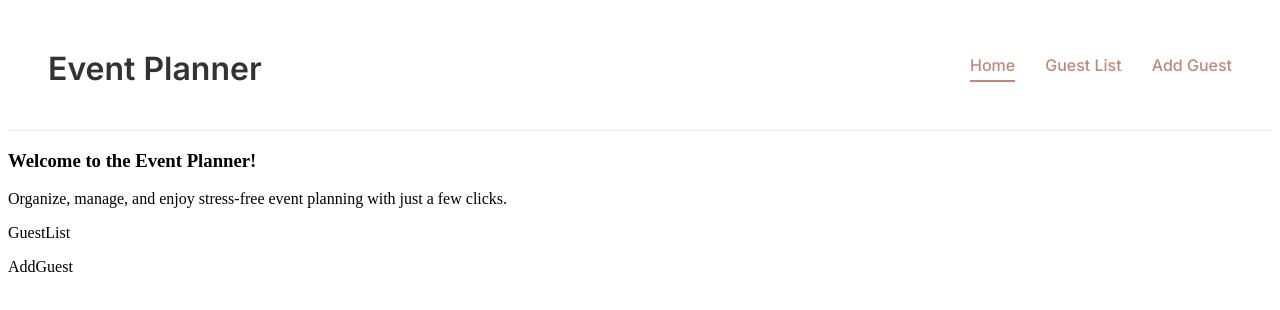
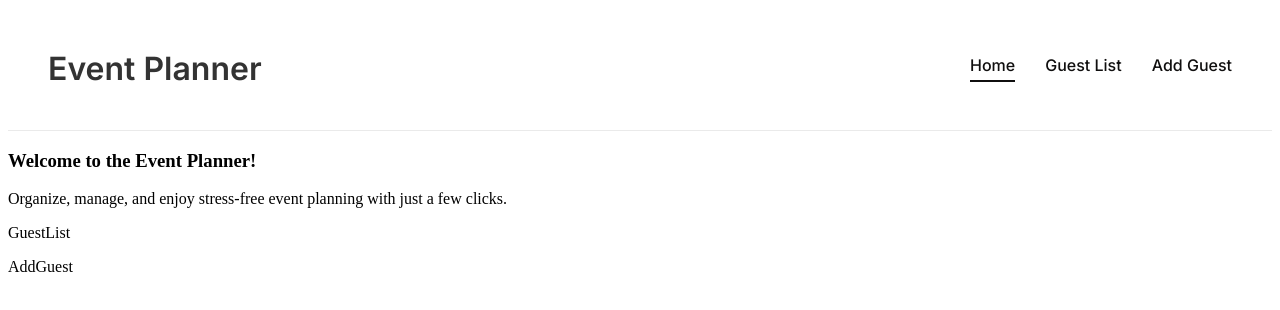
Before and after one commit to ramon-rcp/Event-Planner, a Next.js app in the folder nextjs-blog/: page / in a window 1280 px wide. In both pictures the pointer is over the link "Home". Shown: the top 310 px of the page. Built offline with nearby package versions, Linux system fonts and the light colour scheme.

Commit message:
changed navigation font + hover colors
intellij test

```diff
--- a/nextjs-blog/styles/Home.module.css
+++ b/nextjs-blog/styles/Home.module.css
@@ -3,7 +3,7 @@
 
 /* Header Styles */
 .mainHeader {
-  background: #fff;
+  background: #ffffff;
   border-bottom: 1px solid #eaeaea;
   padding: 20px 40px;
 }
@@ -32,7 +32,7 @@
   font-family: "Inter", sans-serif; /* Consistent sans-serif font for navigation */
   font-size: 1rem;
   font-weight: 500;
-  color: #c08879;
+  color: #100f0f;
   text-decoration: none;
   padding-bottom: 5px;
   border-bottom: 2px solid transparent;
@@ -40,8 +40,8 @@
 }
 
 .nav a:hover {
-  color: #c08879;
-  border-bottom: 2px solid #c08879;
+  color: #100f0f;
+  border-bottom: 2px solid #100f0f;
 }
 
 /* Responsive Design */
```
